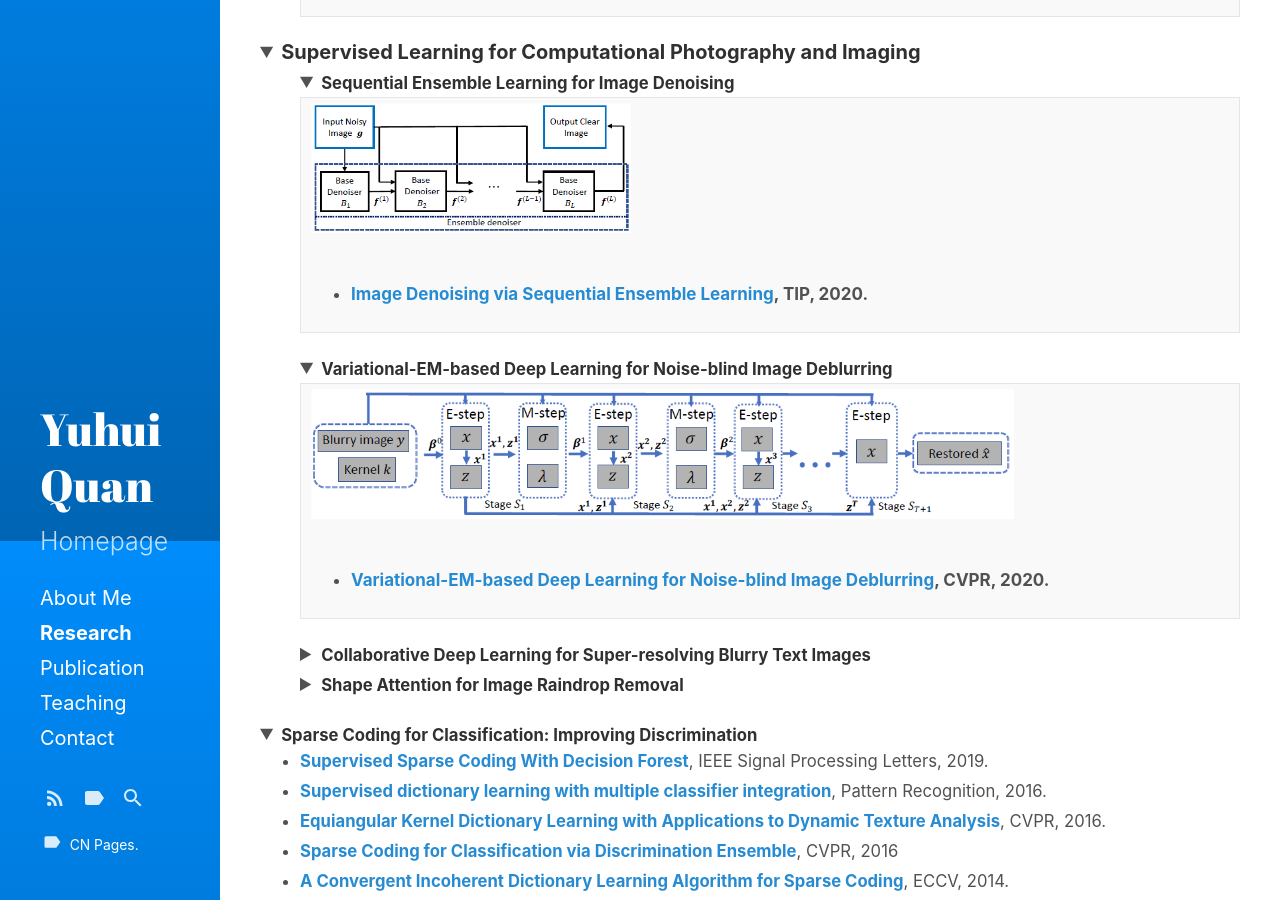
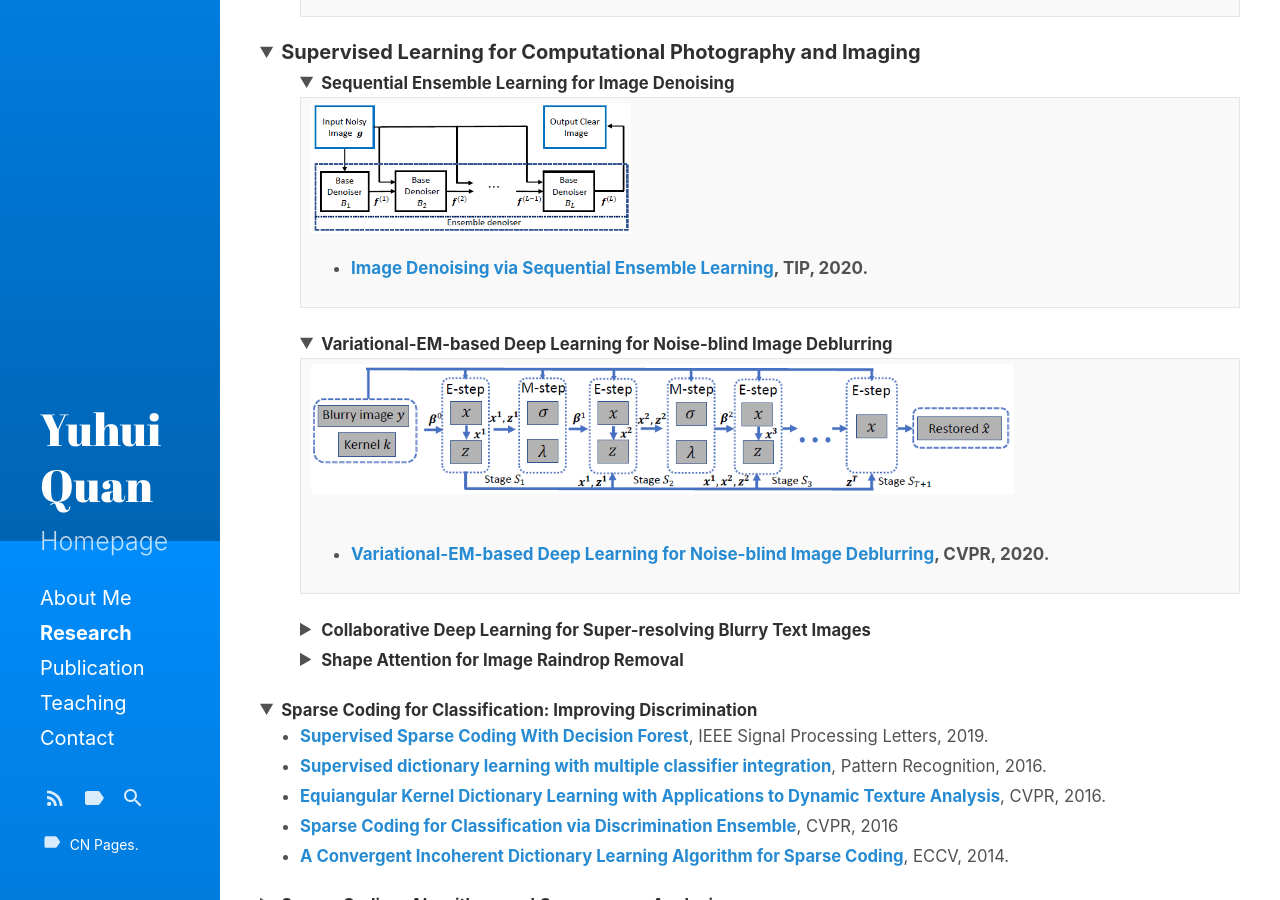
Before and after one commit to Dofboom/Dofboom.github.io, a Jekyll site: the page built from research.md, in a window 1280 px wide and 900 px high, scrolled down 359 px. Built offline with Jekyll 4.4.1, drawn with Linux system fonts in a browser that asks for light colours.

Commit message:
Update research.md

```diff
--- a/research.md
+++ b/research.md
@@ -49,7 +49,7 @@ sidebar_link: true
  <th>
   <img src="https://github.com/Dofboom/Dofboom.github.io/raw/master/images/r_im3.png" alt="" height="130" align="left" />
   <br /><br />
-  <br /><br /><br /><br /><br />
+  <br /><br /><br /><br />
 <ul>
 <li type="disc"><strong><a href="https://github.com/csyhquan/csyhquan.github.io/raw/master/manuscript/20-tip-Image%20Denoising%20via%20Sequential%20Ensemble%20Learning.pdf">Image Denoising via Sequential Ensemble Learning</a></strong>, TIP, 2020.</li>
 </ul>
@@ -118,8 +118,6 @@ sidebar_link: true
   <br /><br /><br /><br /><br />
   <img src="https://github.com/Dofboom/Dofboom.github.io/raw/master/images/im_2_4_3.png" alt="" height="260" align="left" />
   <br /><br />
-  <br /><br /><br /><br /><br />
-    <br /><br />
   <br /><br /><br /><br /><br />
 <ul>
 <li type="disc"><strong><a href="https://github.com/csyhquan/csyhquan.github.io/raw/master/manuscript/19-iccv-Deep%20Learning%20for%20Seeing%20Through%20Window%20With%20Raindrops.pdf">Deep Learning for Seeing Through Window With Raindrops </a></strong>, ICCV, 2019.</li>
```
